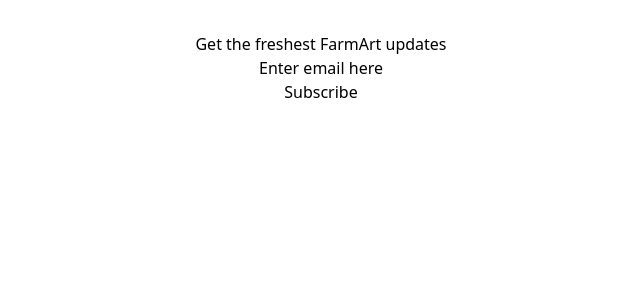
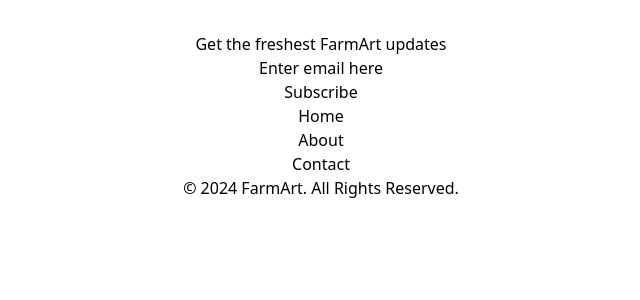
Before and after one commit to ohnoitsmoraa/Farmart-frontend, a React (Vite) app: page / in a window 1280 px wide. Shown: the top 300 px of the page, without its empty margins (319-959 px from the left). Built offline with nearby package versions, Linux system fonts and the light colour scheme.

Commit message:
added components to footer file

```diff
--- a/src/components/Footer.jsx
+++ b/src/components/Footer.jsx
@@ -16,9 +16,17 @@
 					<div className=" items-center justify-center flex flex-col gap-2 ">
 						<h3 className='h3'>Enter email here </h3>
 					</div>
-                    <div>
-                        <button type='submit' id='subscribe_button'>Subscribe</button>
+                    <div id='subscribe_button'>
+                        <button type='submit'>Subscribe</button>
                     </div>
+					<div id='mini_nav'>
+						<h3>Home</h3>
+						<h3>About</h3>
+						<h3>Contact</h3>
+					</div>
+					<div className="bottom_nav">
+						<p>© 2024 FarmArt. All Rights Reserved.</p>
+					</div>
 				</div>
 			</footer>
     </div>
--- a/src/components/footer.css
+++ b/src/components/footer.css
@@ -16,3 +16,14 @@
     border-radius: 8px;
     display: inline-block;
 }
+
+#mini_nav{
+    display: flex;
+    flex-direction: row;
+    justify-content: space-between;
+    gap: 20px;
+}
+
+#mini_nav h3{
+    margin: 0;
+}
```
